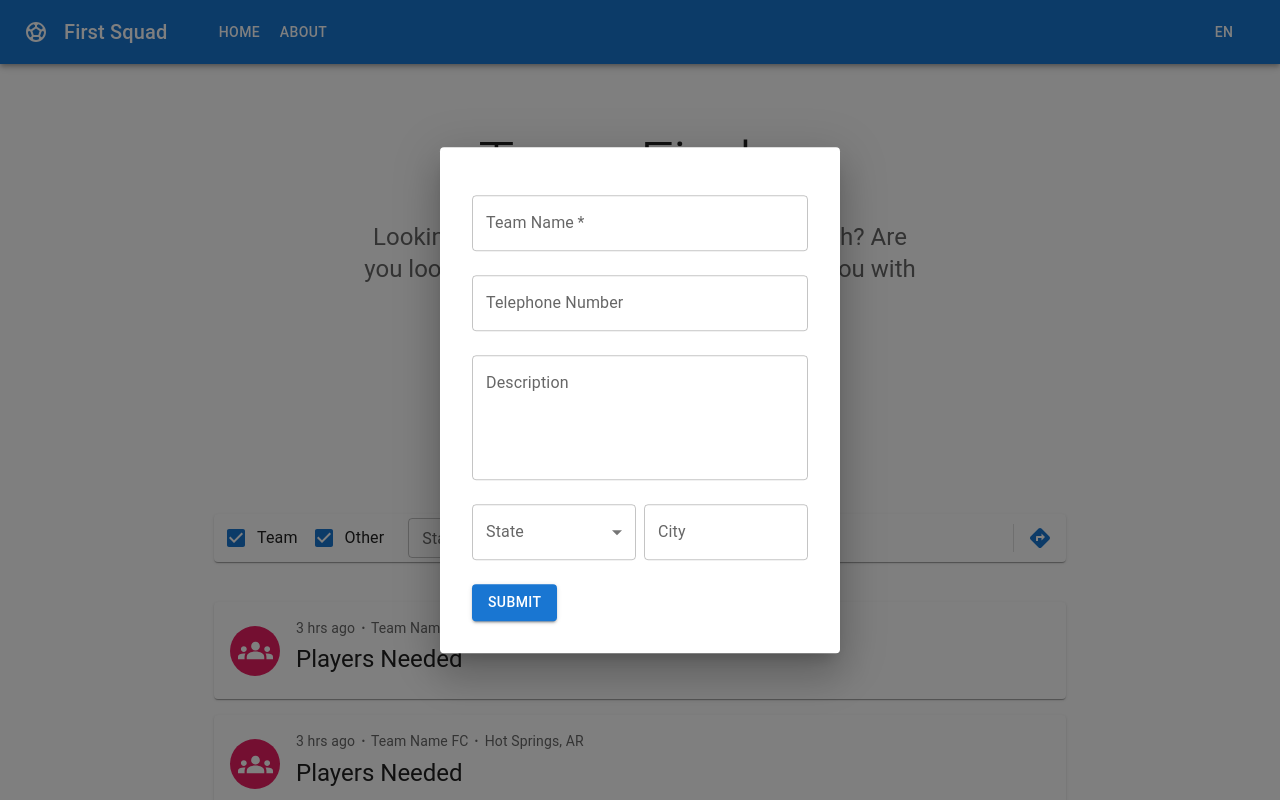
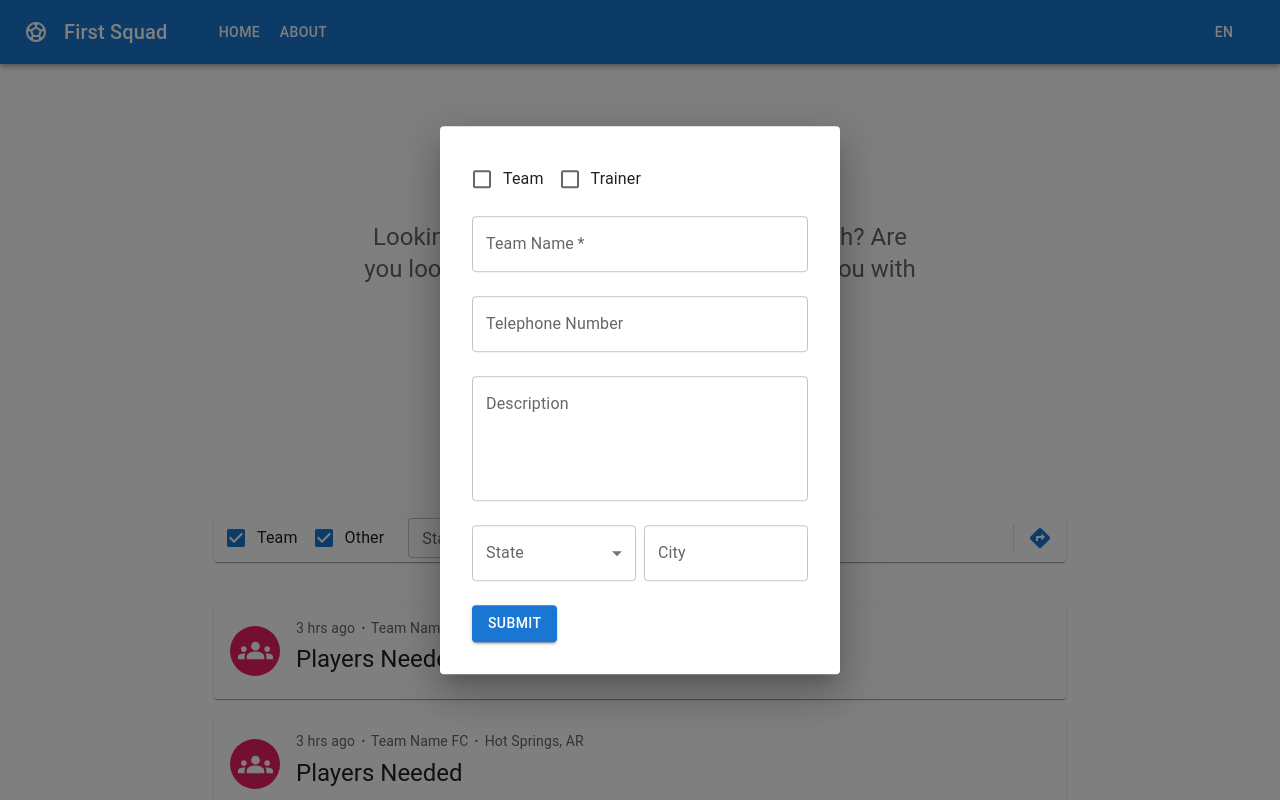
Before and after one commit to jpzambranoleon/football-field-finder, a React (Create React App) app: page / in a window 1280 px wide. Both pictures are taken after a click on the button "SECONDARY ACTION". Shown: the top 800 px of the page. Built offline with nearby package versions, Linux system fonts and the light colour scheme.

Commit message:
updated CreatePost.jsx

```diff
--- a/src/pages/home/components/CreatePost.jsx
+++ b/src/pages/home/components/CreatePost.jsx
@@ -1,4 +1,4 @@
-import { Button, FormControl, Grid, InputLabel, MenuItem, Modal, Paper, Select, TextField } from "@mui/material";
+import { Button, Checkbox, FormControl, FormControlLabel, FormGroup, Grid, InputLabel, MenuItem, Modal, Paper, Select, TextField } from "@mui/material";
 import { useState } from "react";
 
 const style = {
@@ -61,6 +61,10 @@ const CreatePost = () => {
                 aria-describedby="modal-modal-description"
             >
                 <Paper sx={style}>
+                    <FormGroup row>
+                        <FormControlLabel control={<Checkbox />} label="Team" />
+                        <FormControlLabel control={<Checkbox />} label="Trainer" />
+                    </FormGroup>
                     <TextField
                         margin="normal"
                         required
```
